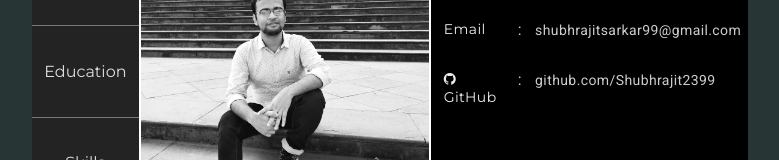
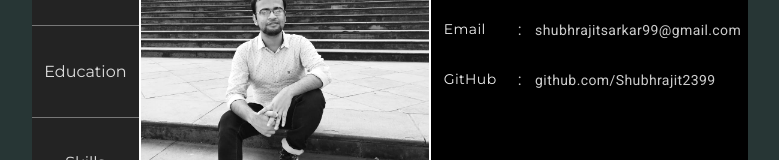
Before and after one commit to Shubhrajit2399/Shubhrajit2399.github.io, a plain HTML site: page index.html in a window 1280 px wide. Shown: the part 290-450 px from the top of the page, without its empty margins (250-1029 px from the left). Drawn offline with Linux system fonts and the light colour scheme.

Commit message:
Update index.html

```diff
--- a/index.html
+++ b/index.html
@@ -77,7 +77,7 @@
 									<li><div class="li1">Phone</div><div class="li2">:</div><div class="li3">8276004151</div><div class="clearfix"></div></li>
 									<li><div class="li1">Email</div><div class="li2 agileinfo">:</div><div class="li3"><a class="mail" href="mailto:shubhrajitsarkar99@gmail.com">shubhrajitsarkar99@gmail.com</a></div><div class="clearfix"></div></li>
 									<!--<li><div class="li1">Website</div><div class="li2">:</div><div class="li3"><a href="#">www.examplesite.com</a></div><div class="clearfix"></div></li>-->
-									<li><div class="li1 agileinfo"><i class="fa fa-github"></i>GitHub</div><div class="li2">:</div><div class="li3 w3-agileits"><a href="https://github.com/Shubhrajit2399">github.com/Shubhrajit2399</a></div><div class="clearfix wthree"></div></li>
+									<li><div class="li1 agileinfo">GitHub</div><div class="li2">:</div><div class="li3 w3-agileits"><a href="https://github.com/Shubhrajit2399">github.com/Shubhrajit2399</a></div><div class="clearfix wthree"></div></li>
 								</ul>
 							</div>
 							<div class="clear"></div>
```
